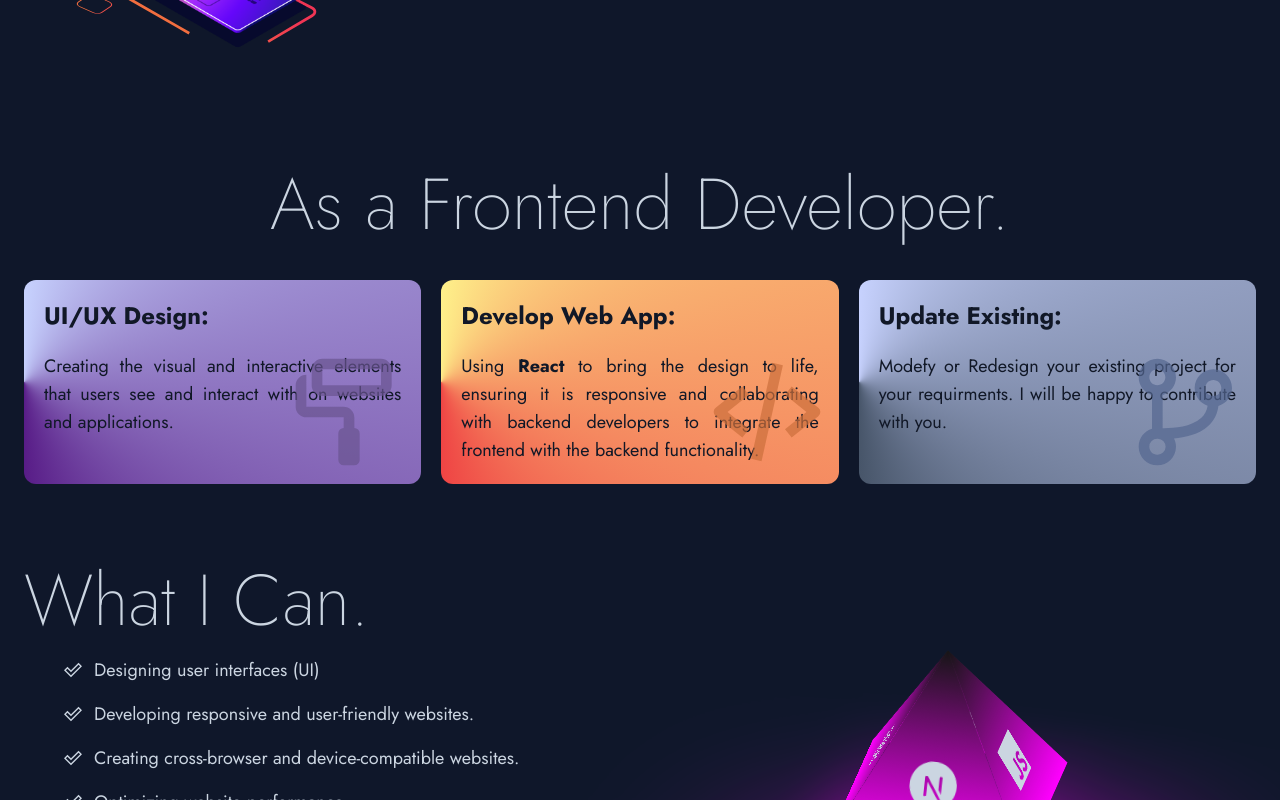
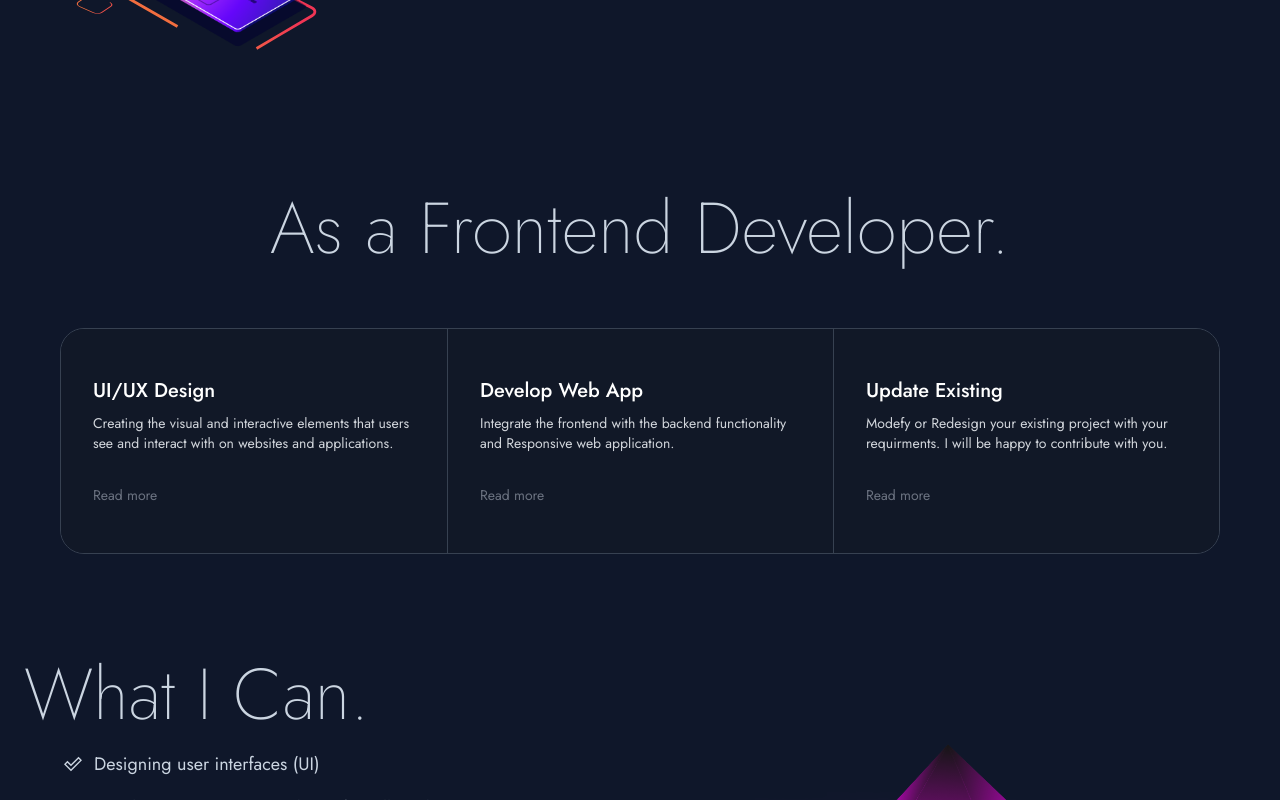
Before and after one commit to AbidHasanPiash/abidhasanNextjs, a Next.js app: page / in a window 1280 px wide. Shown: the part 680-1480 px from the top of the page. Built offline with nearby package versions, Linux system fonts and the light colour scheme.

Commit message:
services section done

```diff
--- a/components/common/BtnCornerGlow.jsx
+++ b/components/common/BtnCornerGlow.jsx
@@ -17,7 +17,7 @@ export default function BtnCornerGlow({ text, link }) {
         "
         >
           <span
-            className="absolute top-0 left-0 w-full h-full bg-[#0f172a] border border-[#03060e]
+            className="absolute top-0 left-0 w-full h-full text-lg font-bold bg-[#0f172a] border border-[#03060e]
         flex items-center justify-center overflow-hidden hover:tracking-widest duration-200
         before:block before:absolute before:left-0 before:top-0 before:w-1/2 before:h-full before:bg-gradient-to-r from-transparent to-white/20
         before:skew-x-[45deg] before:translate-x-0 before:duration-300 before:hover:translate-x-[90px]"
--- a/components/common/BtnTwoSideGlow.jsx
+++ b/components/common/BtnTwoSideGlow.jsx
@@ -9,7 +9,7 @@ export default function BtnTwoSideGlow({text, link }) {
         group-hover:bottom-0 group-hover:delay-75 group-hover:rounded-full group-hover:w-9/12 group-hover:h-1/2'/>
       <div className='w-10 h-3 bg-[#c0f] rounded-md absolute -top-px left-1/2 transform -translate-x-1/2 duration-300
         group-hover:top-0 group-hover:delay-75 group-hover:rounded-full group-hover:w-9/12 group-hover:h-1/2'/>
-      <button className='w-full h-full overflow-hidden backdrop-filter backdrop-blur-[15px] hover:tracking-widest duration-200 rounded-full border-t border-b border-gray-200/30
+      <button className='w-full h-full text-lg font-bold overflow-hidden backdrop-filter backdrop-blur-[15px] hover:tracking-widest duration-200 rounded-full border-t border-b border-gray-200/30
         before:block before:absolute before:left-0 before:top-0 before:w-1/2 before:h-full before:bg-gradient-to-r from-transparent to-white/20
         before:skew-x-[45deg] before:translate-x-0 before:duration-300 before:hover:translate-x-[85px]
         hover:text-white'>
--- a/components/index/Services.jsx
+++ b/components/index/Services.jsx
@@ -1,41 +1,69 @@
-import React from "react";
-import {BiPaintRoll, BiCodeAlt, BiGitBranch} from 'react-icons/bi';
+import Link from "next/link";
+import { BiPaintRoll, BiCodeAlt, BiGitBranch } from "react-icons/bi";
+import { BsArrowRight } from "react-icons/bs";
 
 export default function Services() {
+  const services = [
+    {
+      heading: "UI/UX Design",
+      discription:
+        "Creating the visual and interactive elements that users see and interact with on websites and applications.",
+      link: "#",
+      icon: <BiPaintRoll />,
+    },
+    {
+      heading: "Develop Web App",
+      discription:
+        "Integrate the frontend with the backend functionality and Responsive web application.",
+      link: "#",
+      icon: <BiCodeAlt />,
+    },
+    {
+      heading: "Update Existing",
+      discription:
+        "Modefy or Redesign your existing project with your requirments. I will be happy to contribute with you.",
+      link: "#",
+      icon: <BiGitBranch />,
+    },
+  ];
   return (
-    <div className="flex flex-col items-center justify-center py-10 px-3 space-y-10 ">
-      <h1 className="text-7xl font-extralight lg:text-center">
-        As a Frontend Developer.
-      </h1>
-      {/* services container */}
-      <div className="grid lg:grid-cols-3 gap-5 mx-auto text-gray-900">
-        {/* services 1..................................... */}
-        <div className="bg-[conic-gradient(at_left,_var(--tw-gradient-stops))] from-indigo-200 via-purple-900 to-indigo-200 rounded-xl p-5 relative">
-          <h1 className="text-2xl font-bold">UI/UX Design:</h1>
-          <BiPaintRoll className="absolute right-2 bottom-2 text-9xl text-[#6a5591]/70" />
-          <p className="text-lg text-justify pt-5">
-            Creating the visual and interactive elements that users see and
-            interact with on websites and applications.
-          </p>
+    <div class="py-16">
+      <div class="xl:container m-auto px-6 md:px-12">
+        <div>
+          <h1 className="text-7xl font-extralight lg:text-center">
+            As a Frontend Developer.
+          </h1>
         </div>
-        {/* services 2..................................... */}
-        <div className="bg-[conic-gradient(at_left,_var(--tw-gradient-stops))] from-yellow-200 via-red-500 to-fuchsia-500 rounded-xl p-5 relative">
-          <h1 className="text-2xl font-bold">Develop Web App:</h1>
-          <BiCodeAlt className="absolute right-2 bottom-2 text-9xl text-[#cc6f3d]/70" />
-          <p className="text-lg text-justify pt-5">
-            Using <span className="font-bold">React</span> to bring the design
-            to life, ensuring it is responsive and collaborating with backend
-            developers to integrate the frontend with the backend functionality.
-          </p>
-        </div>
-        {/* services 3..................................... */}
-        <div className="bg-[conic-gradient(at_left,_var(--tw-gradient-stops))] from-indigo-200 via-slate-600 to-indigo-200 rounded-xl p-5 relative">
-          <h1 className="text-2xl font-bold">Update Existing:</h1>
-          <BiGitBranch className="absolute right-2 bottom-2 text-9xl text-[#556791]/70" />
-          <p className="text-lg text-justify pt-5">
-            Modefy or Redesign your existing project for your requirments. I
-            will be happy to contribute with you.
-          </p>
+        <div
+          class="mt-16 grid divide-x divide-y divide-gray-700 text-gray-500 overflow-hidden
+          rounded-3xl border border-gray-700 sm:grid-cols-2 lg:grid-cols-3 lg:divide-y-0"
+        >
+          {services.map((service, i) => (
+            <div
+              key={i}
+              class="group relative bg-gray-900 transition hover:z-[1] hover:shadow-2xl hover:shadow-purple-900"
+            >
+              <div class="relative space-y-8 py-12 p-8 transition duration-300 group-hover:bg-gray-800">
+                <div class="space-y-2">
+                  <h5 class="text-xl font-medium text-white transition group-hover:text-primary">
+                    {" "}
+                    {service.heading}
+                  </h5>
+                  <p class="text-sm text-gray-300">{service.discription}</p>
+                </div>
+                <Link
+                  href={service.link}
+                  class="flex items-center justify-between group-hover:text-primary"
+                >
+                  <span class="text-sm">Read more</span>
+                  <BsArrowRight
+                    class="w-5 h-5 -translate-x-4 text-2xl opacity-0 transition duration-300
+                    group-hover:translate-x-0 group-hover:opacity-100"
+                  />
+                </Link>
+              </div>
+            </div>
+          ))}
         </div>
       </div>
     </div>
```
